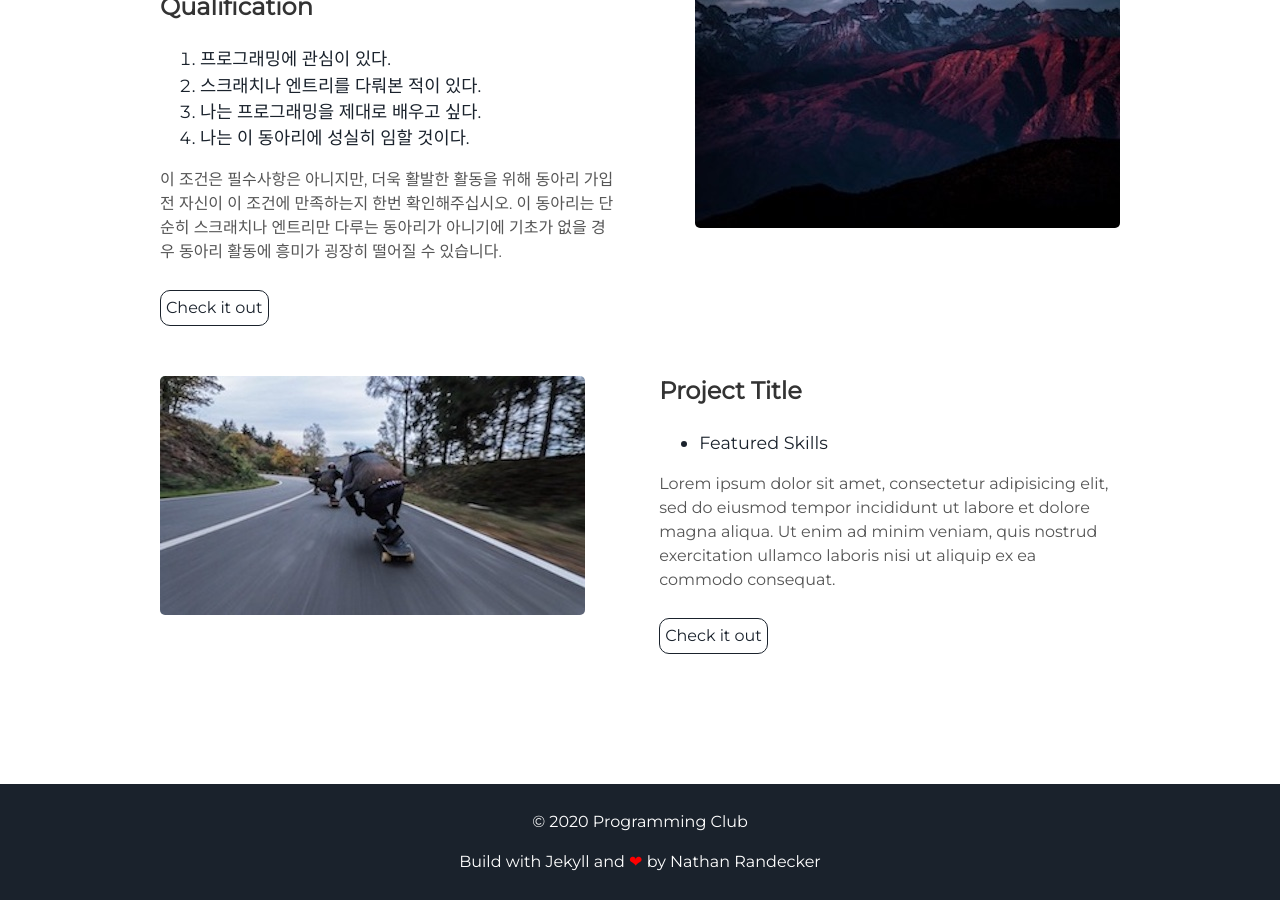
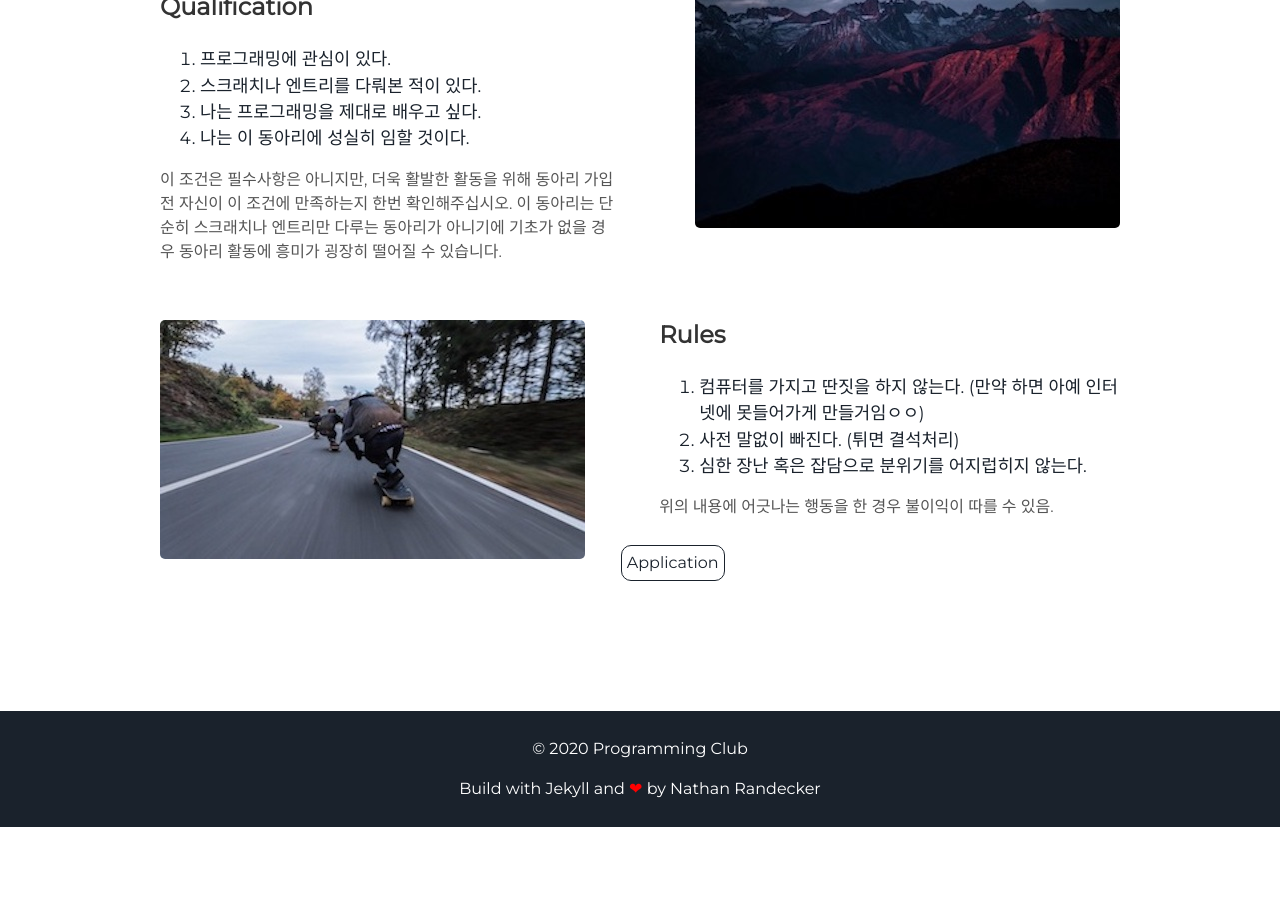
Before and after one commit to ytw060309/ProgrammingClub, a Jekyll site: the page built from index.html, in a window 1280 px wide and 900 px high, scrolled down 2319 px. Built offline with Jekyll 4.4.1, drawn with Linux system fonts in a browser that asks for light colours; after the commit the page ends 3146 px from its top, so only the background shows below that.

Commit message:
app page commit

```diff
--- a/_includes/header.html
+++ b/_includes/header.html
@@ -4,12 +4,13 @@
         <span class="site-title">{{site.username}}</span>
         <span class="site-description">{{site.user_title}}</span>
       </h1>
+      <!--
       <div class="header-icons">
         <a aria-label="Send email" href="#"><i class="icon fa fa-envelope"></i></a>
         <a aria-label="My Twitter" target="_blank" href="#"><i class="icon fa fa-twitter" aria-hidden="true"></i></a>
         <a aria-label="My Google Plus" target="_blank" href="#"><i class="icon fa fa-google-plus" aria-hidden="true"></i></a>
         <a aria-label="My Github" target="_blank" href="#"><i class="icon fa fa-github-alt" aria-hidden="true"></i></a>
-      </div>
+      </div> -->
       <div class="header-links">
         <a class="link" href="#about" data-scroll>About us</a>
         <a class="link" href="#projects" data-scroll>Application</a>
--- a/_includes/project.html
+++ b/_includes/project.html
@@ -6,7 +6,7 @@
     <img alt="mountains" src="{{ "/assets/img/mountains.jpg" | prepend: site.baseurl }}" />
   </div>
   <div class="contents">
-    <h3> Qualification</h3>
+    <h3> Qualification </h3>
     <ol>
       <li>프로그래밍에 관심이 있다. </li>
       <li>스크래치나 엔트리를 다뤄본 적이 있다. </li>
@@ -14,7 +14,6 @@
       <li>나는 이 동아리에 성실히 임할 것이다. </li>
     </ol>
     <p>이 조건은 필수사항은 아니지만, 더욱 활발한 활동을 위해 동아리 가입 전 자신이 이 조건에 만족하는지 한번 확인해주십시오. 이 동아리는 단순히 스크래치나 엔트리만 다루는 동아리가 아니기에 기초가 없을 경우 동아리 활동에 흥미가 굉장히 떨어질 수 있습니다.</p>
-    <a class="project-link" href="#">Check it out</a>
   </div>
 </div>
 <div class="user-projects">
@@ -22,11 +21,13 @@
     <img alt="mountains" src="{{ "/assets/img/skate.jpg" | prepend: site.baseurl }}" />
   </div>
   <div class="contents-right">
-    <h3> Project Title </h3>
-    <ul>
-      <li> Featured Skills</li>
-    </ul>
-    <p>Lorem ipsum dolor sit amet, consectetur adipisicing elit, sed do eiusmod tempor incididunt ut labore et dolore magna aliqua. Ut enim ad minim veniam, quis nostrud exercitation ullamco laboris nisi ut aliquip ex ea commodo consequat.</p>
-    <a class="project-link" href="#">Check it out</a>
+    <h3> Rules </h3>
+    <ol>
+      <li>컴퓨터를 가지고 딴짓을 하지 않는다. (만약 하면 아예 인터넷에 못들어가게 만들거임ㅇㅇ)
+      <li>사전 말없이 빠진다. (튀면 결석처리)</li>
+      <li>심한 장난 혹은 잡담으로 분위기를 어지럽히지 않는다.</li>
+    </ol>
+    <p>위의 내용에 어긋나는 행동을 한 경우 불이익이 따를 수 있음. </p>
   </div>
+  <a class="project-link" href="#">Application</a>
 </div>
```
